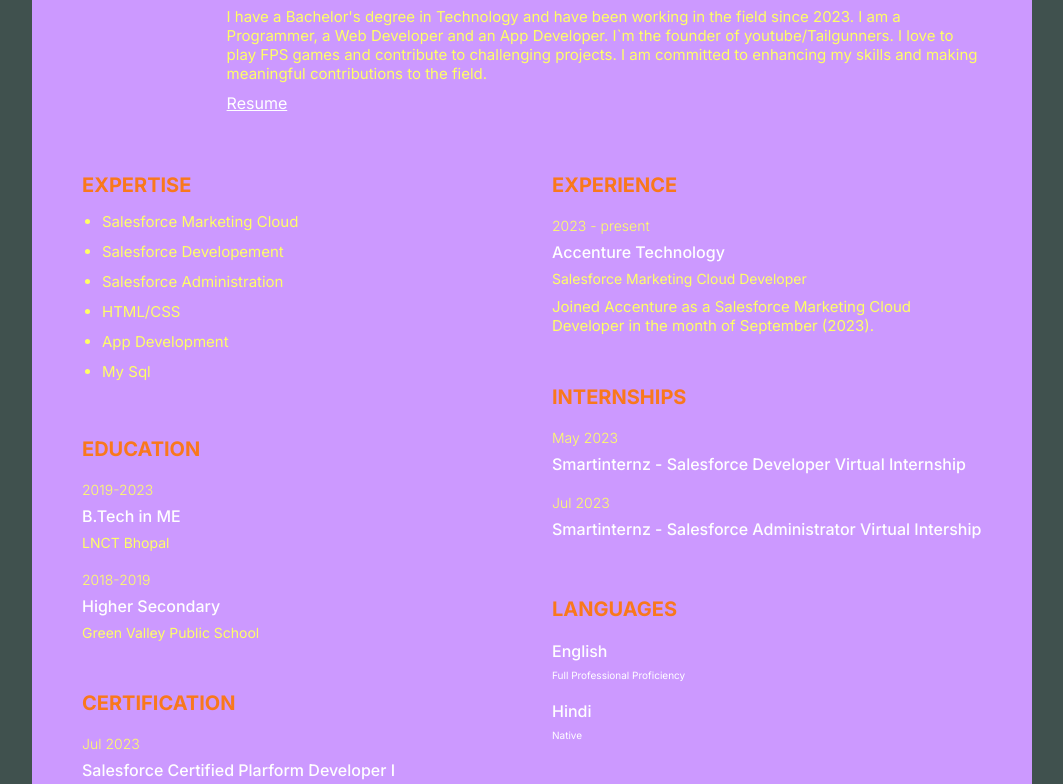
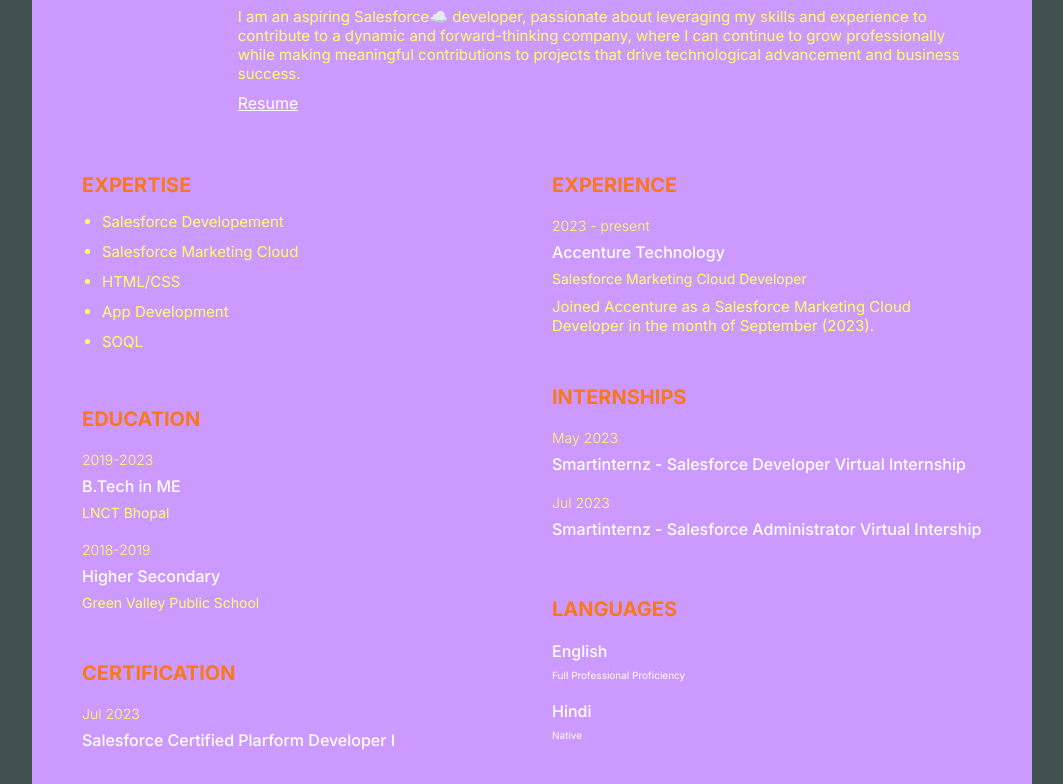
Before and after one commit to animeshsandiman/profil, a plain HTML site: page index.html in a window 1280 px wide. Shown: the part 198-982 px from the top of the page, without its empty margins (108-1171 px from the left). Drawn offline with nearby package versions, Linux system fonts and the light colour scheme.

Commit message:
Update index.html

```diff
--- a/index.html
+++ b/index.html
@@ -24,7 +24,7 @@
           </h1>
           <p class="profile_title">Software Developer</p>
           <p class="description profile_description">
-            I have a Bachelor's degree in Technology and have been working in the field since 2023. I am a Programmer, a Web Developer and an App Developer. I`m the founder of youtube/Tailgunners. I love to play FPS games and contribute to challenging projects. I am committed to enhancing my skills and making meaningful contributions to the field.
+            I am an aspiring Salesforce☁️ developer, passionate about leveraging my skills and experience to contribute to a dynamic and forward-thinking company, where I can continue to grow professionally while making meaningful contributions to projects that drive technological advancement and business success.
           </p>
           <a class="downloadBtn" href="https://github.com/animeshsandiman/profil/blob/main/images/Animesh_Resume.jpeg" download="Resume.pdf">Resume</a>
         </div>
@@ -34,12 +34,11 @@
       <div class="skills">
         <h3 class="title">Expertise</h3>
         <ul class="skills_list description">
+          <li>Salesforce Developement</li>
           <li>Salesforce Marketing Cloud</li>
-          <li>Salesforce Developement</li>
-          <li>Salesforce Administration</li>
           <li>HTML/CSS</li>
           <li>App Development</li>
-          <li>My Sql</li>
+          <li>SOQL</li>
         </ul>
       </div>
       <div class="edu">
```
